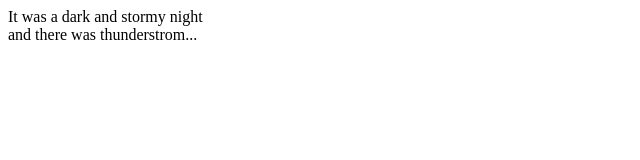
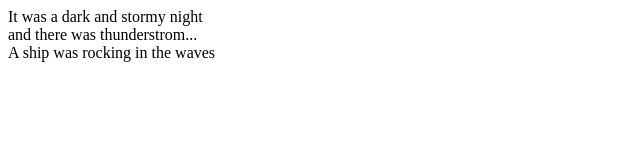
Before and after one commit to Krimsonmedic/fireside-story, a plain HTML site: page index.html in a window 1280 px wide. Shown: the whole page, without its empty margins (0-640 px from the left). Drawn offline with Linux system fonts and the light colour scheme.

Commit message:
third line

```diff
--- a/index.html
+++ b/index.html
@@ -1,5 +1,5 @@
 <html>
   <body>
-    <p>It was a dark and stormy night <br> and there was thunderstrom...</p>
+    <p>It was a dark and stormy night <br> and there was thunderstrom...<br> A ship was rocking in the waves</p>
   </body>
 </html>
```
